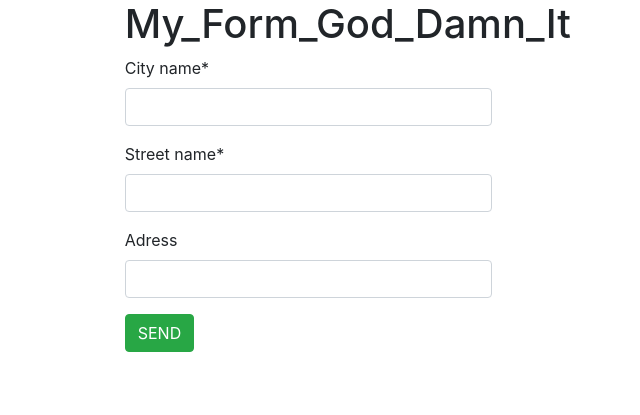
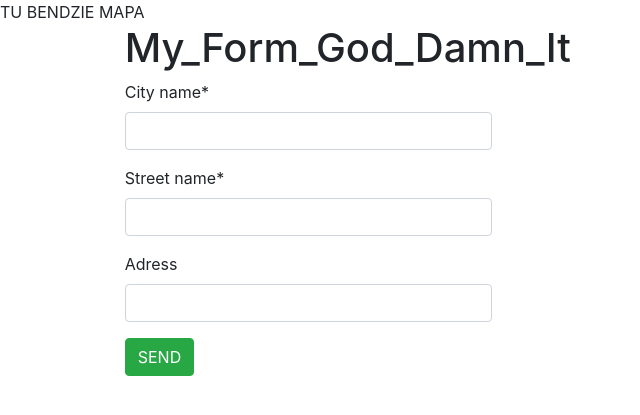
Before and after one commit to barbeque321/my_new_form_1, a Django app: page / in a window 1280 px wide. Shown: the top 415 px of the page, without its empty margins (0-640 px from the left). Run offline with Django 3.2, Linux system fonts and the light colour scheme; some libraries are stand-ins or nearby versions.

Commit message:
Add files via upload

```diff
--- a/templates/base.html
+++ b/templates/base.html
@@ -6,6 +6,12 @@
     <title>My_Form_God_Damn_It</title>
   </head>
   <body>
+
+    <div>
+        TU BENDZIE MAPA
+    </div>
+
+
     <div class="container d-flex h-100">
       <div class="row justify-content-center">
         <div class="col-10">
```
